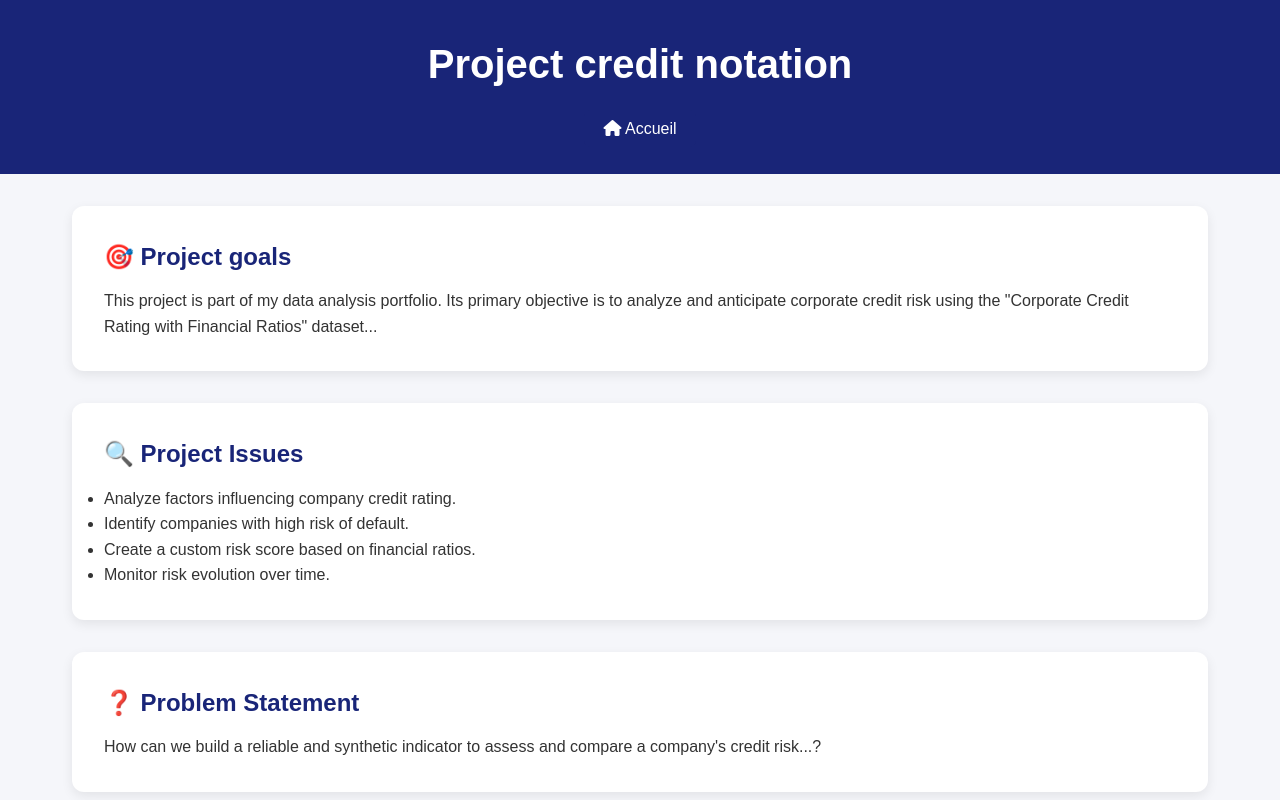
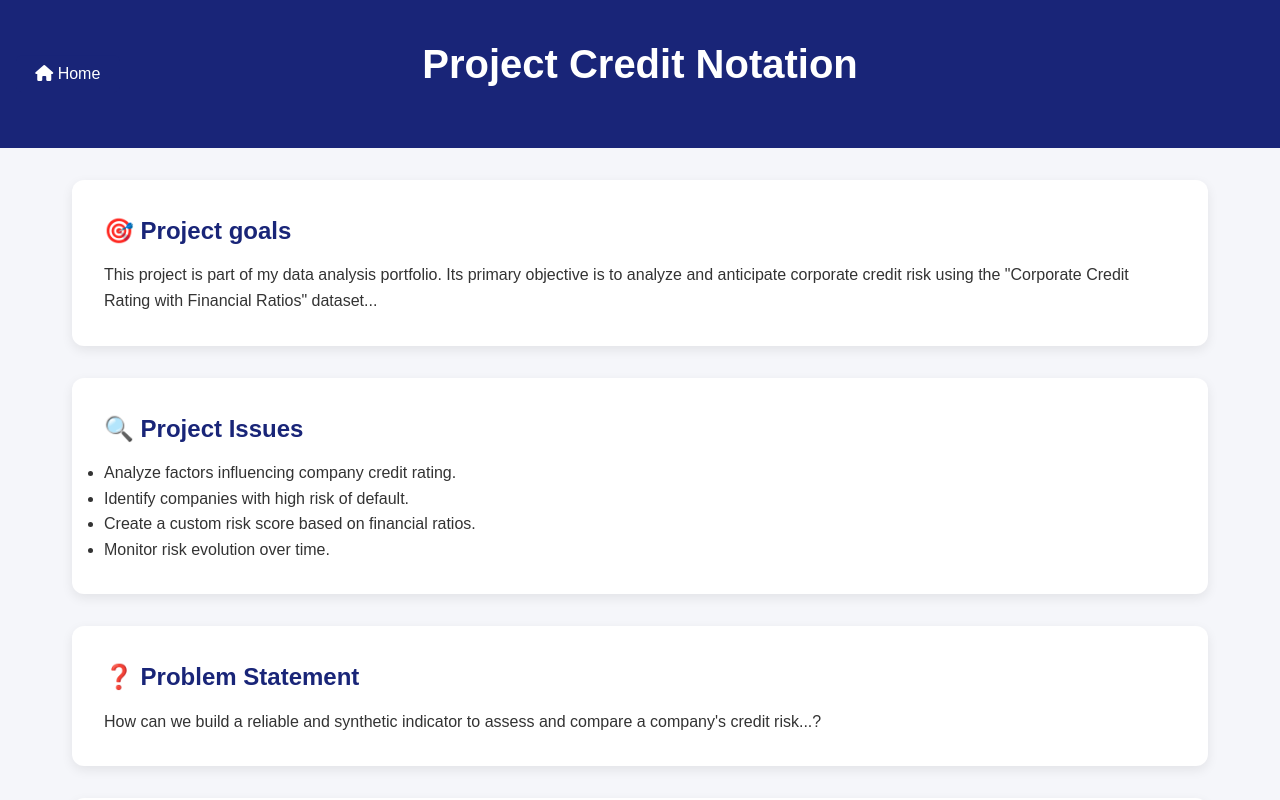
Before and after one commit to JeanPaul-P/Portfolio-data-analyst, a plain HTML site: page projet-notation-credit/index.html in a window 1280 px wide. Shown: the top 800 px of the page. Drawn offline with Linux system fonts and the light colour scheme.

Commit message:
Update index.html

```diff
--- a/projet-notation-credit/index.html
+++ b/projet-notation-credit/index.html
@@ -8,8 +8,9 @@
   <style>
     * {margin:0; padding:0; box-sizing:border-box; font-family:"Poppins", sans-serif;}
     body {background:#f5f6fa; color:#333; line-height:1.6;}
-    header {background:#192578; color:#fff; padding:2em 1em; text-align:center;}
-    header h1 {font-size:2.5rem; margin-bottom:0.5em;}
+    header {background:#192578; color:#fff; padding:2em 1em; position:relative;}
+    header h1 {font-size:2.5rem; text-align:center; margin-bottom:0.5em;}
+    header nav {position:absolute; left:1em; top:50%; transform:translateY(-50%);}
     header nav a {color:#fff; text-decoration:none; font-weight:500; transition:background 0.3s; padding:0.6em 1.2em; border-radius:6px; background:#192578;}
     header nav a:hover {background:#F4A261;}
     main {max-width:1200px; margin:auto; padding:2em;}
@@ -23,9 +24,9 @@
 </head>
 <body>
   <header>
-    <h1>Project credit notation</h1>
+    <h1>Project Credit Notation</h1>
     <nav>
-      <a href="../index.html"><i class="fas fa-home"></i> Accueil</a>
+      <a href="../index.html"><i class="fas fa-home"></i> Home</a>
     </nav>
   </header>
 
```
